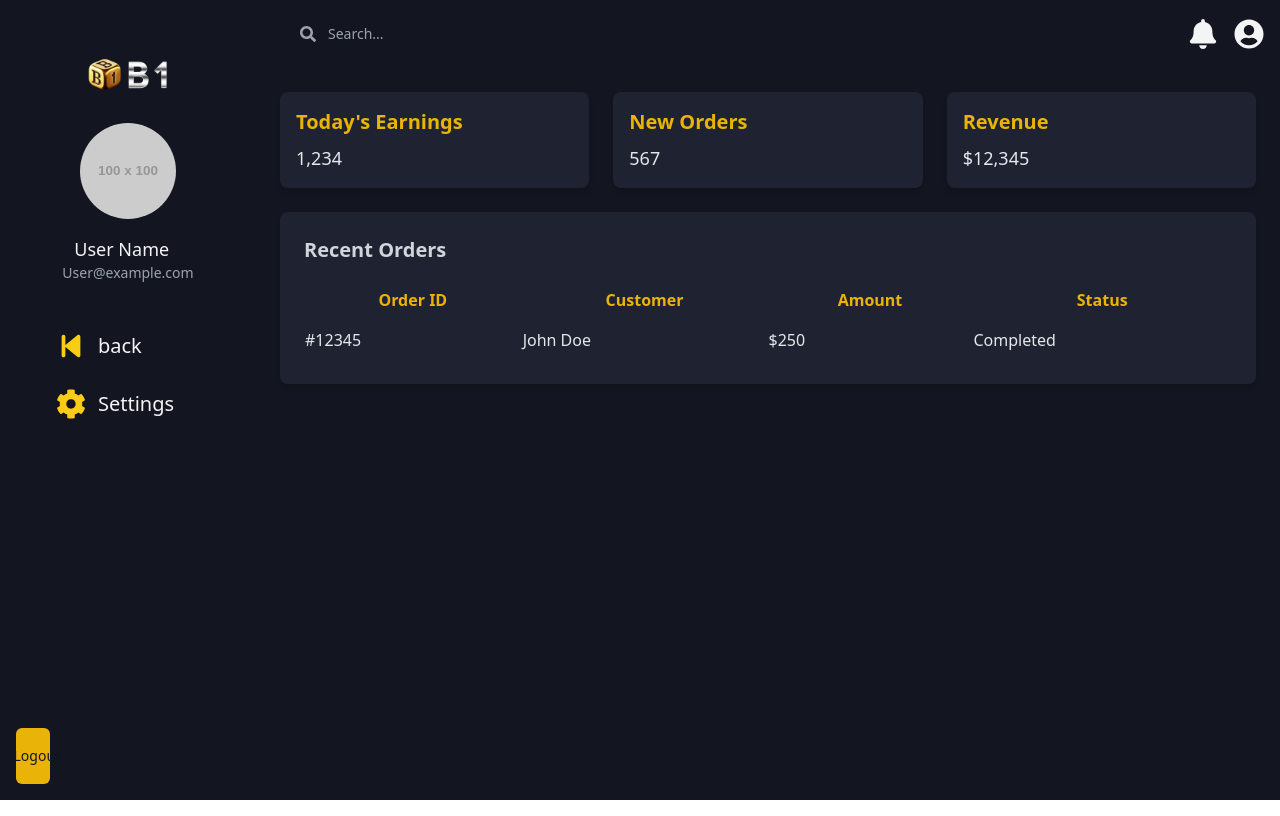
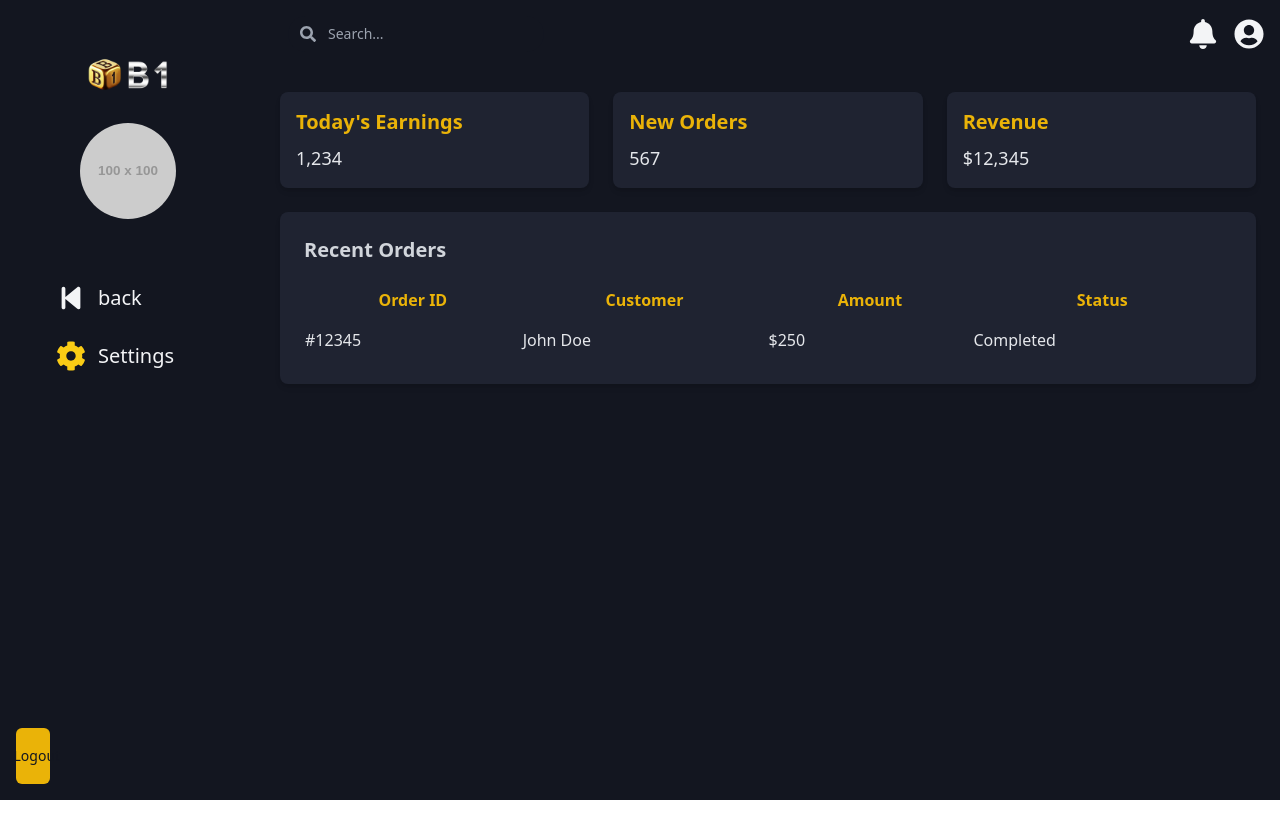
Before and after one commit to cool-dev-bot/b1game, a React (Vite) app: page /adminpanel in a window 1280 px wide. Built offline with nearby package versions, Linux system fonts and the light colour scheme.

Commit message:
Update adminPanel.jsx

```diff
--- a/src/components/adminpanel/adminPanel.jsx
+++ b/src/components/adminpanel/adminPanel.jsx
@@ -1,19 +1,24 @@
-import React, { useState } from 'react';
+import React, { useEffect, useState } from 'react';
 import DashboardContent from './DashboardContent.jsx';
-import { FaHome, FaUser, FaCog, FaSignOutAlt, FaBell, FaUserCircle, FaSearch, FaBackward, FaBackspace } from 'react-icons/fa';
-import Modal from '../modal.jsx';
+import { FaCog, FaSignOutAlt, FaBell, FaUserCircle, FaSearch } from 'react-icons/fa';
 import SettingsLayout from '../settingcompo/Settings.jsx';
 import SettingPortal from '../settingcompo/settingPortal.jsx';
 import { motion } from 'framer-motion';
 import { FaBackwardFast, FaBackwardStep } from 'react-icons/fa6';
 import { useNavigate } from 'react-router-dom';
-import { Link } from 'react-router-dom';
+import axios from 'axios';
+
 const AdminPanel = () => {
   const [setting, setSetting] = useState(false);
   const navigate = useNavigate();
+  const [userDetails, setUserDetails] = useState({})
+  // const [token, setToken] = useState(JSON.parse(localStorage.getItem('userInfo')))
 
+  function handleLogout() {
+    localStorage.removeItem("userInfo");
+  }
 
-  return  (
+  return (
     <div className="flex flex-col sm:flex-row min-h-screen bg-[#131620] sm:mb-4 mb-12">
       <div className="relative">
         {setting && (
@@ -31,7 +36,6 @@ const AdminPanel = () => {
         <div className="flex sm:flex-col flex-row items-center justify-between sm:justify-center mt-0 sm:mt-10 mb-4">
           <div className='flex items-center justify-between my-2 ml-32 sm:ml-0'>
             <img src="/logo.svg" alt="" className='sm:w-20 pt-1' />
-
           </div>
         </div>
         <div className="flex sm:flex-col flex-row sm:items-center items-start justify-between sm:justify-center px-4 sm:px-0">
@@ -44,10 +48,10 @@ const AdminPanel = () => {
             transition={{ duration: 0.5 }}
           />
           <div className="sm:ml-0 ml-4">
-            <h3 className="sm:mt-4 mt-8 ml-3 font-light text-sm sm:text-lg ">
-              User Name
+            <h3 className="sm:mt-4 mt-8 font-light text-sm sm:text-lg text-center">
+              {userDetails.name}
             </h3>
-            <p className="text-sm text-gray-400 ">User@example.com</p>
+            <p className="text-sm text-gray-400 text-center">{userDetails.email}</p>
           </div>
         </div>
         <nav className="sm:mt-7 mt-4 sm:ml-10 mb-6">
@@ -55,9 +59,10 @@ const AdminPanel = () => {
             <li className="mt-3 text-center">
               <a
                 href="/"
-                className="flex sm:w-[80%] items-center px-4 py-2 text-sm sm:text-xl font-medium hover:bg-yellow-400 hover:text-[#131620] rounded-md"
+                className="flex sm:w-[80%] items-center px-4 py-2 text-sm sm:text-xl font-medium hover:bg-yellow-400  hover:text-[#131620] rounded-md"
               >
-                <FaBackwardStep className="sm:mr-3 mr-2 sm:text-3xl text-yellow-400  text-xl" /> back
+                <FaBackwardStep className="sm:mr-3 mr-2 sm:text-3xl text-xl" />
+                <p>back</p>
               </a>
             </li>
             <li className="mt-3" onClick={() => setSetting(true)}>
@@ -71,7 +76,7 @@ const AdminPanel = () => {
           </ul>
         </nav>
         <div className="fixed bottom-0 w-full p-4">
-      <a href="/">
+          <div onClick={() => handleLogout()}>
             <motion.button
               className="flex items-center justify-center sm:h-14 w-full sm:w-[15%] sm:m-0 px-4 py-2 text-sm text-[#131620] font-light sm:font-medium bg-yellow-500 rounded-md"
               initial={{ opacity: 0, y: 50 }}
@@ -80,7 +85,7 @@ const AdminPanel = () => {
             >
               <FaSignOutAlt className="sm:mr-2 mr-2 sm:text-2xl" /> Logout
             </motion.button>
-      </a>
+          </div>
         </div>
       </motion.aside>
       <div className="flex-1">
```
Lines whose indentation alone changed are shown as unchanged.
